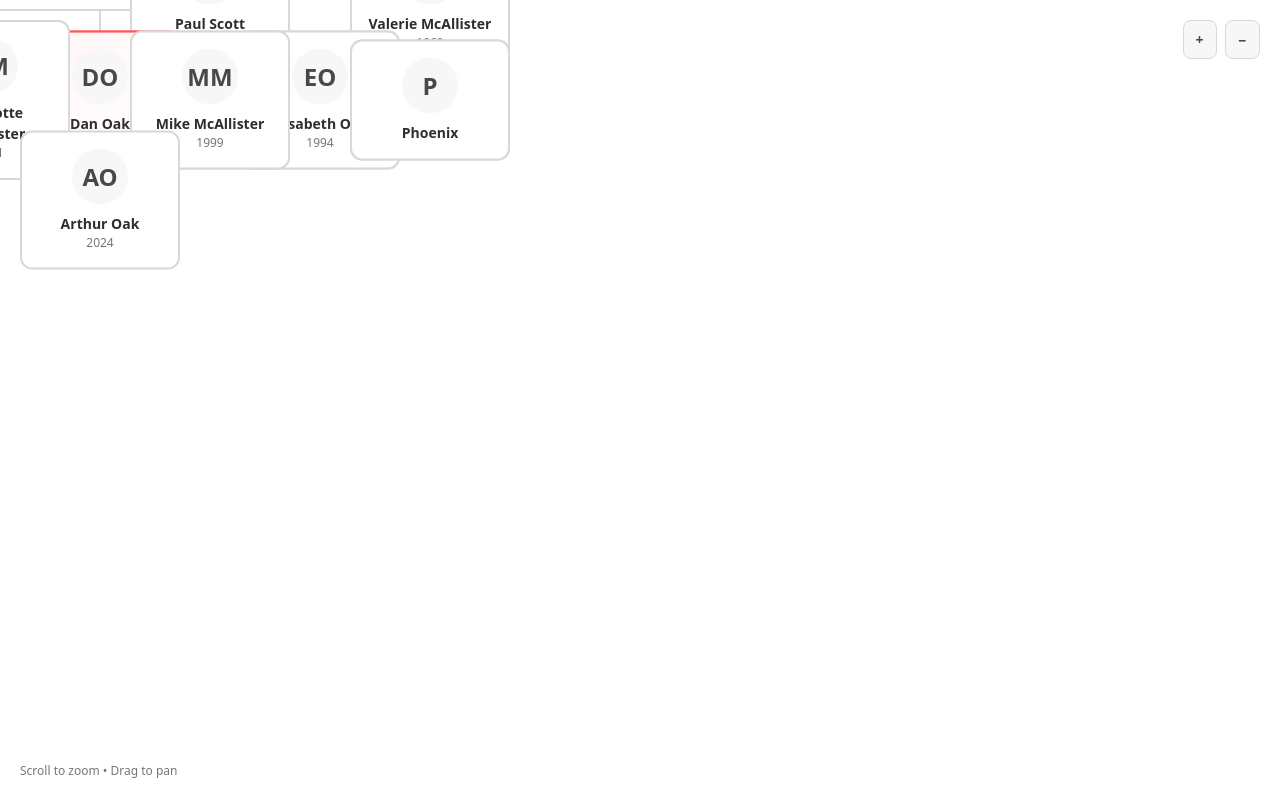
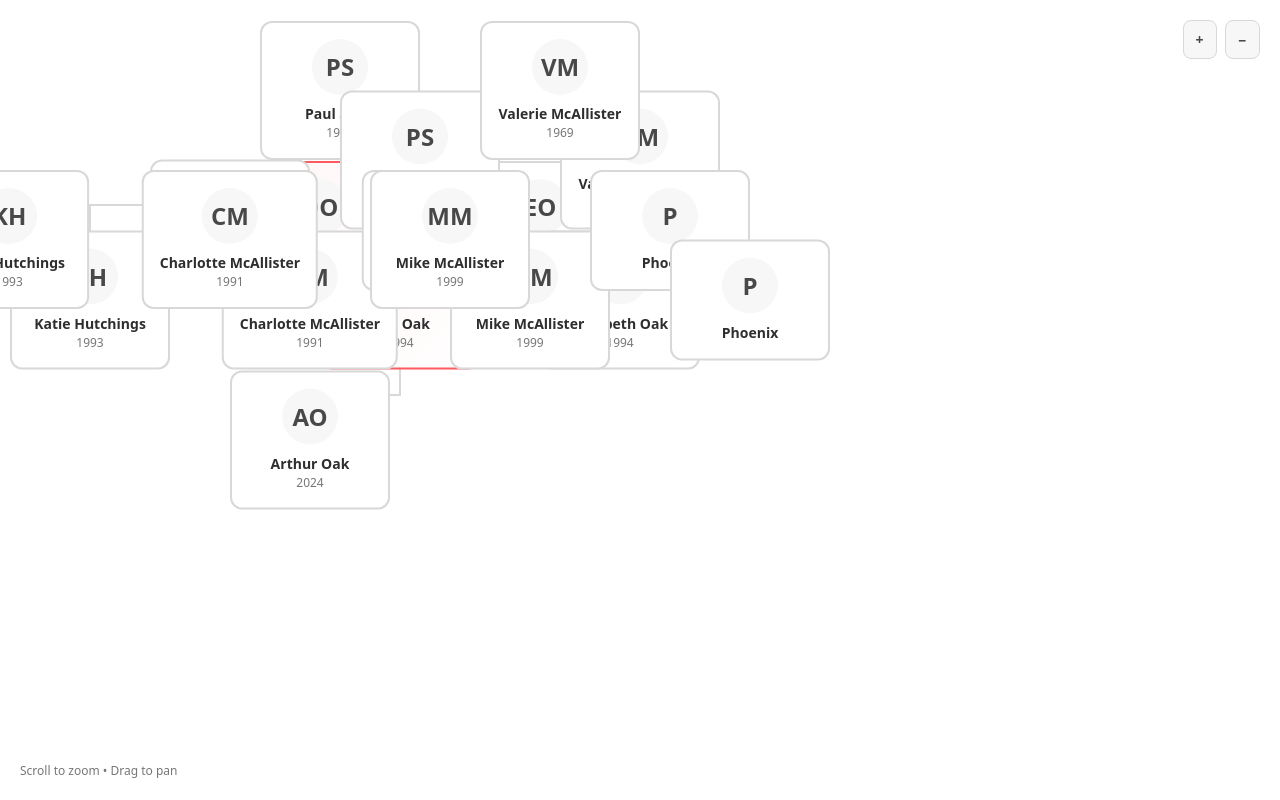
Before and after one commit to do4k/familytree, a Next.js app: page / in a window 1280 px wide. Built offline with nearby package versions, Linux system fonts and the light colour scheme.

Commit message:
Fix tree layout and add PIE warning color for selection

```diff
--- a/src/app/globals.css
+++ b/src/app/globals.css
@@ -134,8 +134,8 @@ body {
 }
 
 .tree-person.selected {
-  border-color: var(--pie-primary);
-  box-shadow: 0 0 0 3px rgba(255, 90, 95, 0.2);
+  border-color: var(--pie-warning);
+  box-shadow: 0 0 0 3px rgba(245, 166, 35, 0.3);
 }
 
 .tree-avatar {
--- a/src/components/FamilyTree.tsx
+++ b/src/components/FamilyTree.tsx
@@ -10,12 +10,6 @@ interface FamilyTreeProps {
 interface Position {
   x: number;
   y: number;
-}
-
-interface TreeNode {
-  person: Person;
-  position: Position;
-  spouse?: Person;
 }
 
 function getSpouse(person: Person, family: FamilyTree): Person | undefined {
@@ -58,10 +52,6 @@ function PersonCard({ person, onClick, isSelected }: { person: Person; onClick:
     <div
       className={`tree-person ${person.isYou ? "is-you" : ""} ${isSelected ? "selected" : ""}`}
       onClick={onClick}
-      style={{
-        position: "absolute",
-        transform: "translate(-50%, -50%)",
-      }}
     >
       <div className="tree-avatar">{initials}</div>
       <div className="tree-name">{person.firstName} {person.lastName}</div>
@@ -72,58 +62,58 @@ function PersonCard({ person, onClick, isSelected }: { person: Person; onClick:
   );
 }
 
-function calculateTreeLayout(root: Person, family: FamilyTree, baseY: number = 100): Map<string, Position> {
+function calculateTreeLayout(root: Person, family: FamilyTree): Map<string, Position> {
   const positions = new Map<string, Position>();
   const nodeWidth = 180;
   const nodeHeight = 120;
   const siblingSpacing = 40;
-  const generationGap = 100;
+  const generationGap = 140;
+
+  const centerX = 400;
+  const centerY = 300;
+
+  positions.set(root.id, { x: centerX, y: centerY });
+
+  const spouse = getSpouse(root, family);
+  if (spouse) {
+    positions.set(spouse.id, { x: centerX + nodeWidth + siblingSpacing, y: centerY });
+  }
 
   const parents = getParents(root, family);
-  if (parents.length > 0) {
-    const parentCenter = baseY;
-    parents.forEach((parent, idx) => {
-      const offset = (idx - (parents.length - 1) / 2) * (nodeWidth + siblingSpacing);
-      positions.set(parent.id, { x: parentCenter + offset, y: baseY - generationGap });
+  const uniqueParents = parents.filter((p, i, arr) => arr.findIndex(x => x.id === p.id) === i);
+  if (uniqueParents.length > 0) {
+    const parentTotalWidth = uniqueParents.length * (nodeWidth + siblingSpacing) - siblingSpacing;
+    uniqueParents.forEach((parent, idx) => {
+      const x = centerX - parentTotalWidth / 2 + idx * (nodeWidth + siblingSpacing);
+      positions.set(parent.id, { x, y: centerY - generationGap });
 
-      const spouse = getSpouse(parent, family);
-      if (spouse) {
-        positions.set(spouse.id, { x: parentCenter + offset + nodeWidth + siblingSpacing, y: baseY - generationGap });
+      const parentSpouse = getSpouse(parent, family);
+      if (parentSpouse) {
+        positions.set(parentSpouse.id, { x: x + nodeWidth + siblingSpacing, y: centerY - generationGap });
       }
     });
   }
 
-  const rootX = baseY;
-  positions.set(root.id, { x: rootX, y: baseY });
+  const siblings = getSiblings(root, family);
+  if (siblings.length > 0) {
+    const siblingTotalWidth = siblings.length * (nodeWidth + siblingSpacing) - siblingSpacing;
+    siblings.forEach((sibling, idx) => {
+      const x = centerX - siblingTotalWidth / 2 + idx * (nodeWidth + siblingSpacing);
+      positions.set(sibling.id, { x, y: centerY });
 
-  const spouse = getSpouse(root, family);
-  if (spouse) {
-    positions.set(spouse.id, { x: rootX + nodeWidth + siblingSpacing, y: baseY });
+      const siblingSpouse = getSpouse(sibling, family);
+      if (siblingSpouse) {
+        positions.set(siblingSpouse.id, { x: x + nodeWidth + siblingSpacing, y: centerY });
+      }
+    });
   }
-
-  const siblings = getSiblings(root, family);
-  const allChildren = [...siblings, root];
-  const totalWidth = allChildren.length * (nodeWidth + siblingSpacing) - siblingSpacing;
-  const startX = baseY - totalWidth / 2 + nodeWidth / 2;
-
-  siblings.forEach((sibling, idx) => {
-    const x = startX + idx * (nodeWidth + siblingSpacing);
-    positions.set(sibling.id, { x, y: baseY });
-
-    const siblingSpouse = getSpouse(sibling, family);
-    if (siblingSpouse) {
-      positions.set(siblingSpouse.id, { x: x + nodeWidth + siblingSpacing, y: baseY });
-    }
-  });
 
   const children = getChildren(root, family);
   if (children.length > 0) {
-    const childCount = children.length;
-    const childTotalWidth = childCount * (nodeWidth + siblingSpacing) - siblingSpacing;
-    const childStartX = rootX - childTotalWidth / 2 + nodeWidth / 2;
-
+    const childTotalWidth = children.length * (nodeWidth + siblingSpacing) - siblingSpacing;
     children.forEach((child, idx) => {
-      positions.set(child.id, { x: childStartX + idx * (nodeWidth + siblingSpacing), y: baseY + generationGap });
+      const x = centerX - childTotalWidth / 2 + idx * (nodeWidth + siblingSpacing);
+      positions.set(child.id, { x, y: centerY + generationGap });
     });
   }
 
@@ -198,7 +188,9 @@ export default function FamilyTree({ family }: FamilyTreeProps) {
     const nodeHeight = 120;
 
     const parents = getParents(root, family);
-    parents.forEach(parent => {
+    const uniqueParents = parents.filter((p, i, arr) => arr.findIndex(x => x.id === p.id) === i);
+
+    uniqueParents.forEach(parent => {
       const parentPos = positions.get(parent.id);
       const rootPos = positions.get(root.id);
       if (parentPos && rootPos) {
@@ -206,8 +198,8 @@ export default function FamilyTree({ family }: FamilyTreeProps) {
           <path
             key={`line-${parent.id}`}
             d={`M ${parentPos.x} ${parentPos.y + nodeHeight / 2}
-                L ${parentPos.x} ${parentPos.y + nodeHeight / 2 + 50}
-                L ${rootPos.x} ${parentPos.y + nodeHeight / 2 + 50}
+                L ${parentPos.x} ${parentPos.y + nodeHeight / 2 + 70}
+                L ${rootPos.x} ${parentPos.y + nodeHeight / 2 + 70}
                 L ${rootPos.x} ${rootPos.y - nodeHeight / 2}`}
             className="tree-connection-line"
           />
@@ -216,17 +208,16 @@ export default function FamilyTree({ family }: FamilyTreeProps) {
     });
 
     const siblings = getSiblings(root, family);
-    const siblingsAndRoot = [...siblings, root];
-    siblingsAndRoot.forEach(sibling => {
+    siblings.forEach(sibling => {
       const siblingPos = positions.get(sibling.id);
       const rootPos = positions.get(root.id);
-      if (siblingPos && rootPos && sibling.id !== root.id) {
+      if (siblingPos && rootPos) {
         lines.push(
           <path
             key={`line-sibling-${sibling.id}`}
             d={`M ${siblingPos.x} ${siblingPos.y - nodeHeight / 2}
-                L ${siblingPos.x} ${siblingPos.y - nodeHeight / 2 - 30}
-                L ${rootPos.x} ${siblingPos.y - nodeHeight / 2 - 30}
+                L ${siblingPos.x} ${siblingPos.y - nodeHeight / 2 - 35}
+                L ${rootPos.x} ${siblingPos.y - nodeHeight / 2 - 35}
                 L ${rootPos.x} ${rootPos.y - nodeHeight / 2}`}
             className="tree-connection-line"
           />
@@ -262,8 +253,8 @@ export default function FamilyTree({ family }: FamilyTreeProps) {
           <path
             key={`line-child-${child.id}`}
             d={`M ${rootPos.x} ${rootPos.y + nodeHeight / 2}
-                L ${rootPos.x} ${rootPos.y + nodeHeight / 2 + 30}
-                L ${childPos.x} ${rootPos.y + nodeHeight / 2 + 30}
+                L ${rootPos.x} ${rootPos.y + nodeHeight / 2 + 35}
+                L ${childPos.x} ${rootPos.y + nodeHeight / 2 + 35}
                 L ${childPos.x} ${childPos.y - nodeHeight / 2}`}
             className="tree-connection-line"
           />
@@ -283,6 +274,7 @@ export default function FamilyTree({ family }: FamilyTreeProps) {
         overflow: "hidden",
         cursor: isDragging.current ? "grabbing" : "grab",
         background: "var(--background)",
+        position: "relative",
       }}
       onMouseDown={handleMouseDown}
       onMouseMove={handleMouseMove}
@@ -361,14 +353,14 @@ export default function FamilyTree({ family }: FamilyTreeProps) {
           const spouse = getSpouse(person, family);
 
           return (
-            <div key={id} style={{ position: "absolute", left: pos.x, top: pos.y }}>
+            <div key={id} style={{ position: "absolute", left: pos.x, top: pos.y, transform: "translate(-50%, -50%)" }}>
               <PersonCard
                 person={person}
                 onClick={() => setSelectedPerson(person)}
                 isSelected={selectedPerson?.id === person.id}
               />
               {spouse && positions.get(spouse.id) && (
-                <div style={{ position: "absolute", left: positions.get(spouse.id)!.x - pos.x, top: 0 }}>
+                <div style={{ position: "absolute", left: positions.get(spouse.id)!.x - pos.x, top: 0, transform: "translate(-50%, -50%)" }}>
                   <PersonCard
                     person={spouse}
                     onClick={() => setSelectedPerson(spouse)}
--- a/tsconfig.json
+++ b/tsconfig.json
@@ -15,7 +15,7 @@
     "moduleResolution": "bundler",
     "resolveJsonModule": true,
     "isolatedModules": true,
-    "jsx": "preserve",
+    "jsx": "react-jsx",
     "incremental": true,
     "plugins": [
       {
```
